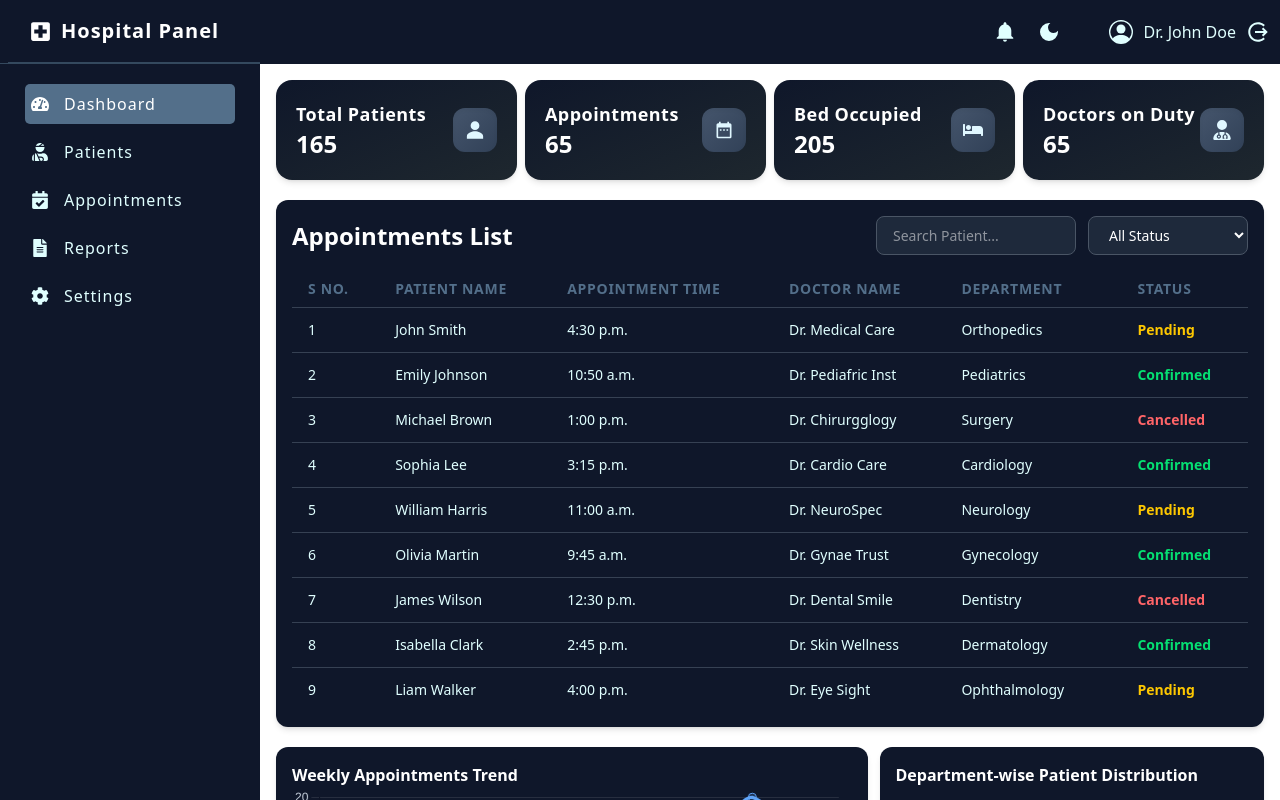
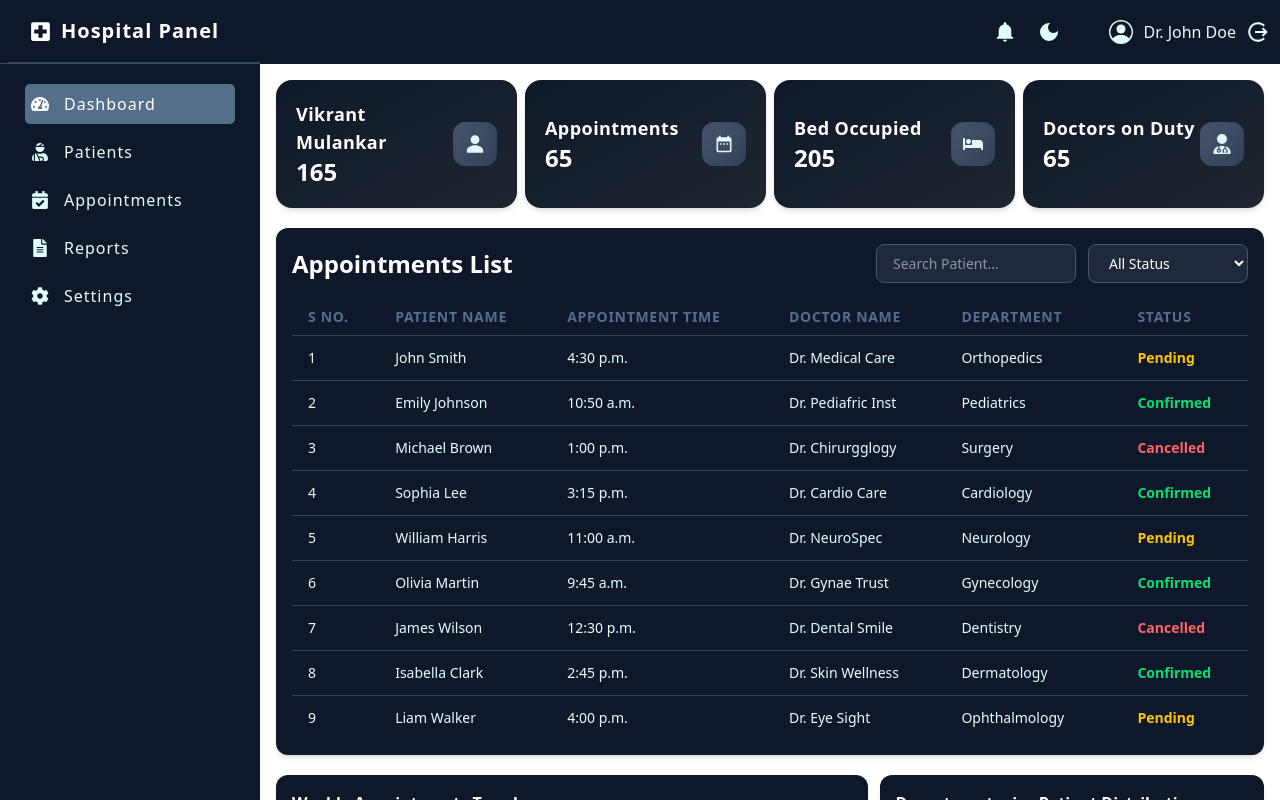
Before and after one commit to vikrant241998/healthcare-dashboard-project, a React (Vite) app: page /dashboard in a window 1280 px wide. Built offline with nearby package versions, Linux system fonts and the light colour scheme.

Commit message:
Your commit message here

```diff
--- a/src/components/Card.jsx
+++ b/src/components/Card.jsx
@@ -12,7 +12,8 @@ const Card = () => {
         <div className="cursor-pointer group w-full sm:max-w-full md:max-w-full lg:max-w-[400px] xl:max-w-[420px] bg-gradient-to-br from-[#0f172a] to-[#1e272e] text-white rounded-2xl shadow-md !p-5 flex flex-row lg:flex-col-reverse xl:flex-row items-center justify-between transition-all duration-300 hover:scale-[1.03] hover:shadow-lg ">
           <div className="!space-y-2 sm:!space-y-2.5 lg:text-center xl:text-left">
             <h4 className="!text-xl sm:!text-xl md:!text-xl lg:!text-xl xl:!text-lg font-semibold tracking-wide transition-all duration-300 group-hover:bg-gradient-to-r group-hover:from-[#A9C5E1] group-hover:to-[#ff9966] group-hover:bg-clip-text group-hover:text-transparent !m-0">
-              Total Patients
+              {/* Total Patients */}
+              Vikrant Mulankar
             </h4>
             <h2 className="!text-xl sm:!text-2xl md:!text-2xl lg:!text-xl xl:!text-2xl font-bold transition-all duration-300 group-hover:bg-gradient-to-r group-hover:from-[#A9C5E1] group-hover:to-[#ff9966] group-hover:bg-clip-text group-hover:text-transparent">
               165
@@ -56,7 +57,7 @@ const Card = () => {
           </div>
         </div>
 
-        {/* Card 5 */}
+        {/* Card 4 */}
         <div className="cursor-pointer group w-full sm:max-w-full md:max-w-full lg:max-w-[400px] xl:max-w-[420px] bg-gradient-to-br from-[#0f172a] to-[#1e272e] text-white rounded-2xl shadow-md !p-5 flex flex-row lg:flex-col-reverse xl:flex-row items-center justify-between transition-all duration-300 hover:scale-[1.03] hover:shadow-lg ">
           <div className="!space-y-2 sm:!space-y-2.5 lg:text-center xl:text-left">
             <h4 className="!text-xl sm:!text-xl md:!text-xl lg:!text-xl xl:!text-lg font-semibold tracking-wide transition-all duration-300 group-hover:bg-gradient-to-r group-hover:from-[#A9C5E1] group-hover:to-[#ff9966] group-hover:bg-clip-text group-hover:text-transparent !m-0">
```
